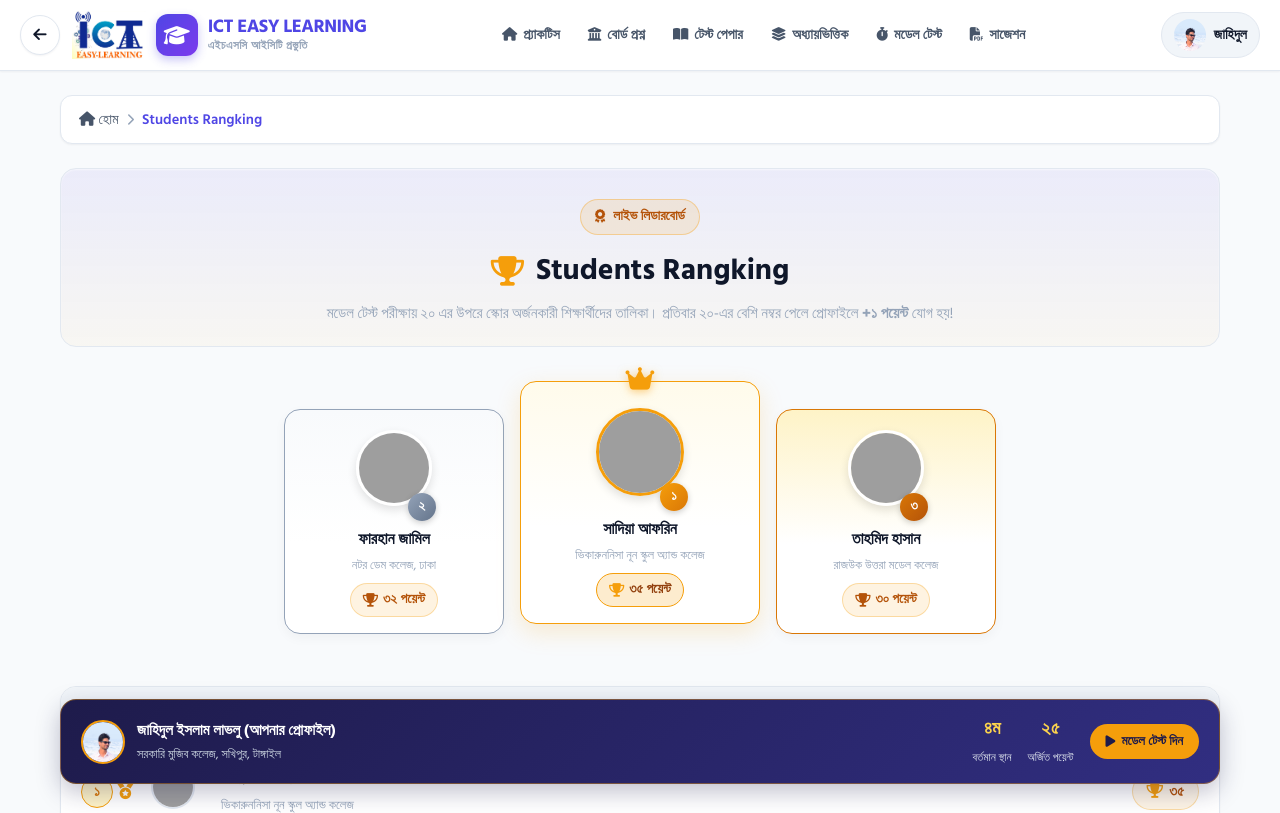
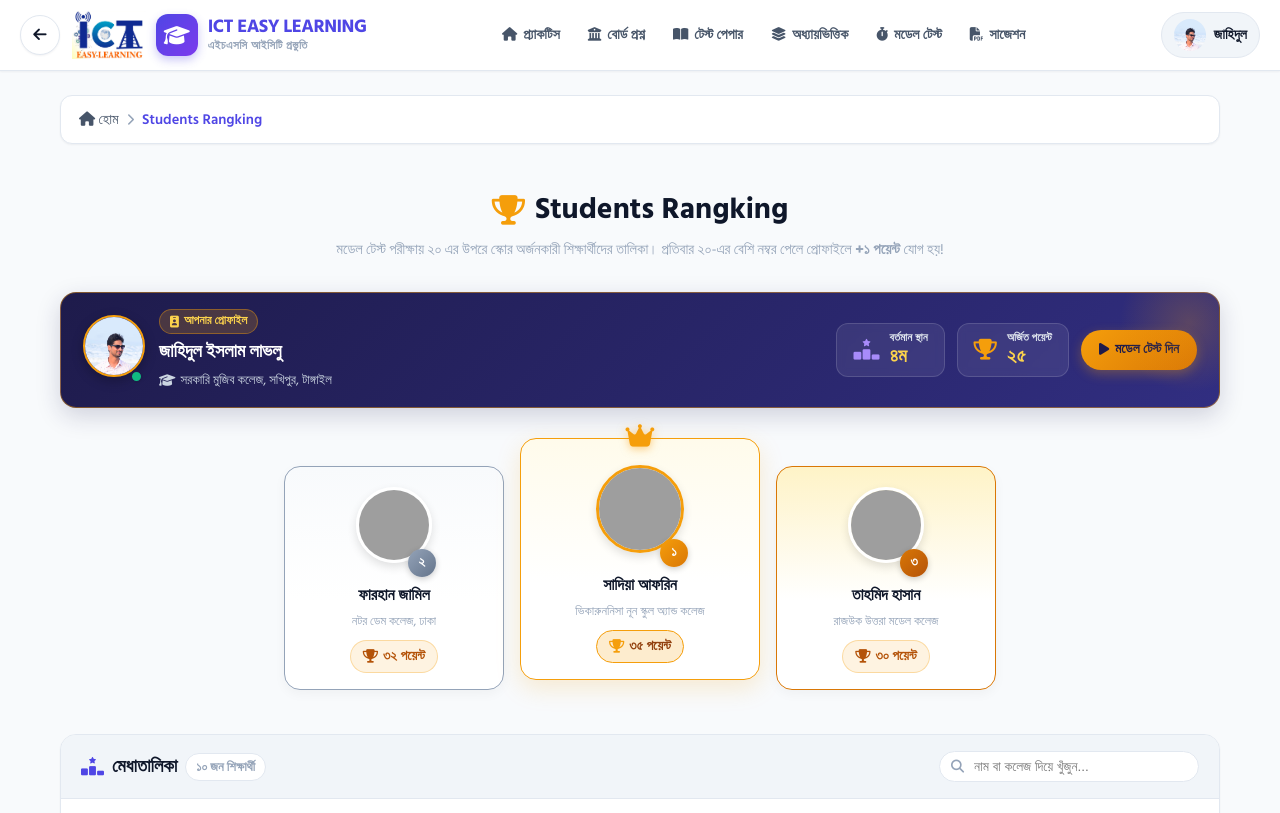
Before and after one commit to jahidolislamlablo-design/ict, a website: page pages/students-ranking.html in a window 1280 px wide. Shown: the top 813 px of the page. Drawn offline with Linux system fonts and the light colour scheme; no server answers; grey boxes are pictures that could not be loaded.

Commit message:
Set 5 fixed bottom-nav buttons with profile after Students Ranking, move your profile card to top of rankings page

```diff
--- a/assets/css/ranking.css
+++ b/assets/css/ranking.css
@@ -3,47 +3,201 @@
    ICT Easy Learning - Student Leaderboard & Points System
    ============================================================ */
 
-.ranking-hero {
+.ranking-hero-header {
     text-align: center;
-    padding: 30px 20px 20px;
-    background: linear-gradient(180deg, rgba(79, 70, 229, 0.08) 0%, rgba(245, 158, 11, 0.04) 100%);
-    border-radius: var(--radius-lg);
-    margin-bottom: 24px;
-    border: 1px solid var(--border-color);
-    box-shadow: inset 0 1px 2px rgba(255, 255, 255, 0.6);
-}
-
-.ranking-hero-badge {
-    display: inline-flex;
-    align-items: center;
-    gap: 8px;
-    padding: 6px 14px;
-    background: rgba(245, 158, 11, 0.12);
-    border: 1px solid rgba(245, 158, 11, 0.35);
-    border-radius: var(--radius-full);
-    color: #B45309;
-    font-size: 0.85rem;
-    font-weight: 700;
-    margin-bottom: 12px;
+    padding: 18px 10px 14px;
+    margin-bottom: 16px;
 }
 
 .ranking-hero-title {
     font-size: 1.85rem;
     font-weight: 800;
     color: var(--text-primary);
-    margin-bottom: 8px;
+    margin-bottom: 6px;
     display: flex;
     align-items: center;
     justify-content: center;
-    gap: 12px;
+    gap: 10px;
 }
 
 .ranking-hero-subtitle {
-    font-size: 0.95rem;
+    font-size: 0.92rem;
     color: var(--text-muted);
     max-width: 650px;
     margin: 0 auto;
-    line-height: 1.6;
+    line-height: 1.55;
+}
+
+/* ============================================================
+   "আপনার প্রোফাইল" ফিক্সড কার্ড (শীর্ষে স্থাপিত)
+   ============================================================ */
+.user-profile-top-card {
+    background: linear-gradient(135deg, #1E1B4B 0%, #312E81 100%);
+    color: #fff;
+    border-radius: var(--radius-lg);
+    padding: 16px 22px;
+    display: flex;
+    align-items: center;
+    justify-content: space-between;
+    box-shadow: 0 8px 24px rgba(30, 27, 75, 0.18);
+    border: 1.5px solid rgba(245, 158, 11, 0.45);
+    margin-bottom: 24px;
+    flex-wrap: wrap;
+    gap: 16px;
+    position: relative;
+    overflow: hidden;
+}
+
+.user-profile-top-card::after {
+    content: '';
+    position: absolute;
+    top: -40px;
+    right: -40px;
+    width: 140px;
+    height: 140px;
+    background: radial-gradient(circle, rgba(245, 158, 11, 0.22) 0%, rgba(245, 158, 11, 0) 70%);
+    pointer-events: none;
+}
+
+.user-top-info-group {
+    display: flex;
+    align-items: center;
+    gap: 14px;
+    min-width: 240px;
+}
+
+.user-top-avatar-box {
+    position: relative;
+    flex-shrink: 0;
+}
+
+.user-top-avatar {
+    width: 62px;
+    height: 62px;
+    border-radius: 50%;
+    object-fit: cover;
+    border: 2.5px solid #F59E0B;
+    box-shadow: 0 4px 12px rgba(0,0,0,0.25);
+}
+
+.user-top-online-dot {
+    position: absolute;
+    bottom: 2px;
+    right: 2px;
+    width: 13px;
+    height: 13px;
+    border-radius: 50%;
+    background: #10B981;
+    border: 2px solid #1E1B4B;
+}
+
+.user-top-meta {
+    display: flex;
+    flex-direction: column;
+    gap: 3px;
+}
+
+.user-top-badge {
+    display: inline-flex;
+    align-items: center;
+    gap: 5px;
+    padding: 2px 10px;
+    background: rgba(245, 158, 11, 0.2);
+    border: 1px solid rgba(245, 158, 11, 0.4);
+    border-radius: var(--radius-full);
+    color: #FCD34D;
+    font-size: 0.74rem;
+    font-weight: 700;
+    width: fit-content;
+}
+
+.user-top-name {
+    font-size: 1.15rem;
+    font-weight: 800;
+    margin: 0;
+    color: #fff;
+    letter-spacing: -0.2px;
+}
+
+.user-top-college {
+    font-size: 0.82rem;
+    color: #CBD5E1;
+    margin: 0;
+    display: flex;
+    align-items: center;
+    gap: 5px;
+}
+
+.user-top-stats-group {
+    display: flex;
+    align-items: center;
+    gap: 12px;
+    flex-wrap: wrap;
+}
+
+.top-stat-pill {
+    display: flex;
+    align-items: center;
+    gap: 10px;
+    padding: 8px 16px;
+    border-radius: 12px;
+    background: rgba(255, 255, 255, 0.08);
+    border: 1px solid rgba(255, 255, 255, 0.14);
+    backdrop-filter: blur(4px);
+}
+
+.top-stat-pill i {
+    font-size: 1.3rem;
+}
+
+.top-stat-pill.position-pill i {
+    color: #A78BFA;
+}
+
+.top-stat-pill.points-pill-top i {
+    color: #F59E0B;
+}
+
+.top-stat-text {
+    display: flex;
+    flex-direction: column;
+    line-height: 1.2;
+}
+
+.stat-label {
+    font-size: 0.7rem;
+    color: #E2E8F0;
+    text-transform: uppercase;
+    font-weight: 600;
+}
+
+.stat-value {
+    font-size: 1.2rem;
+    font-weight: 800;
+    color: #FCD34D;
+}
+
+.top-action-btn {
+    padding: 9px 18px;
+    background: linear-gradient(135deg, #F59E0B, #D97706);
+    color: #1E1B4B;
+    border: none;
+    border-radius: var(--radius-full);
+    font-weight: 800;
+    font-size: 0.85rem;
+    cursor: pointer;
+    text-decoration: none;
+    display: inline-flex;
+    align-items: center;
+    gap: 6px;
+    transition: all 0.2s ease;
+    box-shadow: 0 4px 12px rgba(245, 158, 11, 0.3);
+}
+
+.top-action-btn:hover {
+    background: linear-gradient(135deg, #FBBF24, #F59E0B);
+    transform: translateY(-1px);
+    box-shadow: 0 6px 16px rgba(245, 158, 11, 0.45);
 }
 
 /* ============================================================
@@ -54,8 +208,8 @@
     justify-content: center;
     align-items: flex-end;
     gap: 16px;
-    margin: 20px 0 32px;
-    padding: 20px 10px;
+    margin: 10px 0 28px;
+    padding: 16px 10px;
 }
 
 .podium-card {
@@ -78,7 +232,6 @@
     box-shadow: 0 10px 24px rgba(0, 0, 0, 0.08);
 }
 
-/* 1st Place Champion */
 .podium-card.rank-1 {
     order: 2;
     width: 240px;
@@ -93,14 +246,12 @@
     transform: translateY(-14px);
 }
 
-/* 2nd Place */
 .podium-card.rank-2 {
     order: 1;
     border-color: #94A3B8;
     background: linear-gradient(180deg, #F8FAFC 0%, var(--bg-card) 60%);
 }
 
-/* 3rd Place */
 .podium-card.rank-3 {
     order: 3;
     border-color: #D97706;
@@ -263,7 +414,6 @@
     font-size: 0.82rem;
 }
 
-/* Ranking Row */
 .ranking-list {
     display: flex;
     flex-direction: column;
@@ -392,152 +542,89 @@
 }
 
 /* ============================================================
-   CURRENT USER STICKY BANNER
-   ============================================================ */
-.current-user-sticky-bar {
-    position: sticky;
-    bottom: 16px;
-    z-index: 40;
-    margin-top: 20px;
-    background: linear-gradient(135deg, #1E1B4B 0%, #312E81 100%);
-    color: #fff;
-    border-radius: var(--radius-lg);
-    padding: 14px 20px;
-    display: flex;
-    align-items: center;
-    justify-content: space-between;
-    box-shadow: 0 8px 24px rgba(30, 27, 75, 0.28);
-    border: 1.5px solid rgba(245, 158, 11, 0.4);
-    flex-wrap: wrap;
-    gap: 12px;
-}
-
-.user-sticky-info {
-    display: flex;
-    align-items: center;
-    gap: 12px;
-}
-
-.user-sticky-avatar {
-    width: 44px;
-    height: 44px;
-    border-radius: 50%;
-    object-fit: cover;
-    border: 2px solid #F59E0B;
-}
-
-.user-sticky-text h4 {
-    font-size: 0.95rem;
-    font-weight: 700;
-    margin: 0;
-    color: #fff;
-}
-
-.user-sticky-text p {
-    font-size: 0.78rem;
-    color: #CBD5E1;
-    margin: 2px 0 0;
-}
-
-.user-sticky-stats {
-    display: flex;
-    align-items: center;
-    gap: 16px;
-}
-
-.sticky-stat-item {
-    text-align: center;
-}
-
-.sticky-stat-item strong {
-    display: block;
-    font-size: 1.15rem;
-    font-weight: 800;
-    color: #FCD34D;
-}
-
-.sticky-stat-item span {
-    font-size: 0.72rem;
-    color: #E2E8F0;
-}
-
-.sticky-action-btn {
-    padding: 7px 16px;
-    background: #F59E0B;
-    color: #1E1B4B;
-    border: none;
-    border-radius: var(--radius-full);
-    font-weight: 700;
-    font-size: 0.82rem;
-    cursor: pointer;
-    text-decoration: none;
-    display: inline-flex;
-    align-items: center;
-    gap: 6px;
-    transition: all 0.2s ease;
-}
-
-.sticky-action-btn:hover {
-    background: #FBBF24;
-    transform: translateY(-1px);
-}
-
-/* ============================================================
    RESPONSIVE DESIGN FOR RANKING PAGE
    ============================================================ */
 @media (max-width: 768px) {
+    .user-profile-top-card {
+        padding: 14px 16px;
+        flex-direction: column;
+        align-items: stretch;
+        gap: 14px;
+    }
+    .user-top-info-group {
+        width: 100%;
+    }
+    .user-top-avatar {
+        width: 52px;
+        height: 52px;
+    }
+    .user-top-name {
+        font-size: 1.05rem;
+    }
+    .user-top-stats-group {
+        display: grid;
+        grid-template-columns: 1fr 1fr;
+        gap: 8px;
+    }
+    .top-stat-pill {
+        padding: 6px 10px;
+    }
+    .stat-value {
+        font-size: 1.05rem;
+    }
+    .top-action-btn {
+        grid-column: span 2;
+        justify-content: center;
+        padding: 8px;
+    }
+
     .podium-container {
-        gap: 10px;
-        padding: 10px 4px;
+        gap: 8px;
+        padding: 10px 2px;
     }
     .podium-card {
         width: 32%;
-        padding: 14px 8px 12px;
+        padding: 12px 6px 10px;
     }
     .podium-card.rank-1 {
         width: 36%;
-        padding-top: 20px;
+        padding-top: 18px;
     }
     .podium-avatar {
-        width: 60px;
-        height: 60px;
+        width: 54px;
+        height: 54px;
     }
     .podium-card.rank-1 .podium-avatar {
-        width: 70px;
-        height: 70px;
+        width: 64px;
+        height: 64px;
     }
     .podium-name {
-        font-size: 0.85rem;
+        font-size: 0.82rem;
     }
     .podium-college {
-        font-size: 0.7rem;
+        font-size: 0.68rem;
     }
     .podium-points-tag {
-        font-size: 0.75rem;
-        padding: 4px 8px;
+        font-size: 0.72rem;
+        padding: 3px 6px;
     }
 
     .ranking-row {
-        grid-template-columns: 50px 48px 1fr 100px;
-        padding: 12px 14px;
+        grid-template-columns: 46px 42px 1fr 90px;
+        padding: 10px 12px;
     }
     .rank-avatar-img {
-        width: 38px;
-        height: 38px;
+        width: 34px;
+        height: 34px;
     }
     .rank-user-name {
-        font-size: 0.88rem;
+        font-size: 0.85rem;
     }
     .rank-user-college {
-        font-size: 0.74rem;
+        font-size: 0.72rem;
     }
     .points-pill {
-        padding: 4px 10px;
-        font-size: 0.82rem;
-    }
-
-    .current-user-sticky-bar {
-        padding: 10px 14px;
-        bottom: 74px; /* Above mobile bottom-nav */
+        padding: 4px 8px;
+        font-size: 0.78rem;
     }
 }
--- a/assets/js/students-ranking.js
+++ b/assets/js/students-ranking.js
@@ -49,9 +49,12 @@ async function loadRankingsData() {
             }
         }
 
+        // টপে "আপনার প্রোফাইল" কার্ড ফিক্সড রেন্ডার
+        renderCurrentUserProfileCard(currentLoggedInUser);
+
+        // শীর্ষ ৩ জনের পোডিয়াম ও সম্পূর্ণ র‍্যাংকিং
         renderPodium(allStudentsData.slice(0, 3));
         renderRankingList(allStudentsData);
-        renderCurrentUserStickyBar(currentLoggedInUser);
 
     } catch (err) {
         console.error('Failed to load rankings:', err);
@@ -66,7 +69,57 @@ async function loadRankingsData() {
     }
 }
 
-// ১. পোডিয়াম রেন্ডার (Top 3 Students)
+// ১. টপে "আপনার প্রোফাইল" ফিক্সড কার্ড রেন্ডার
+function renderCurrentUserProfileCard(user) {
+    const card = document.getElementById('currentUserProfileCard');
+    if (!card) return;
+
+    if (!user) {
+        card.style.display = 'none';
+        return;
+    }
+
+    const toBn = (n) => (window.toBanglaNum ? window.toBanglaNum(n) : n);
+
+    card.style.display = 'flex';
+    card.innerHTML = `
+        <div class="user-top-info-group">
+            <div class="user-top-avatar-box">
+                <img src="${resolveAvatar(user.avatar)}" alt="${escapeHtml(user.name)}" class="user-top-avatar" onerror="this.src='https://images.unsplash.com/photo-1535713875002-d1d0cf377fde?auto=format&fit=crop&w=100&q=80'">
+                <div class="user-top-online-dot" title="সক্রিয় শিক্ষার্থী"></div>
+            </div>
+            <div class="user-top-meta">
+                <div class="user-top-badge">
+                    <i class="fa-solid fa-id-badge"></i> আপনার প্রোফাইল
+                </div>
+                <h3 class="user-top-name">${escapeHtml(user.name)}</h3>
+                <p class="user-top-college"><i class="fa-solid fa-graduation-cap"></i> ${escapeHtml(user.college || 'সরকারি মুজিব কলেজ, সখিপুর, টাঙ্গাইল')}</p>
+            </div>
+        </div>
+
+        <div class="user-top-stats-group">
+            <div class="top-stat-pill position-pill">
+                <i class="fa-solid fa-ranking-star"></i>
+                <div class="top-stat-text">
+                    <span class="stat-label">বর্তমান স্থান</span>
+                    <strong class="stat-value">${toBn(user.position || 4)}ম</strong>
+                </div>
+            </div>
+            <div class="top-stat-pill points-pill-top">
+                <i class="fa-solid fa-trophy"></i>
+                <div class="top-stat-text">
+                    <span class="stat-label">অর্জিত পয়েন্ট</span>
+                    <strong class="stat-value">${toBn(user.points || 0)}</strong>
+                </div>
+            </div>
+            <a href="model-test.html" class="top-action-btn" title="পয়েন্ট বাড়াতে টেস্ট দিন">
+                <i class="fa-solid fa-play"></i> মডেল টেস্ট দিন
+            </a>
+        </div>
+    `;
+}
+
+// ২. পোডিয়াম রেন্ডার (Top 3 Students)
 function renderPodium(top3) {
     const podiumContainer = document.getElementById('podiumContainer');
     if (!podiumContainer) return;
@@ -128,7 +181,7 @@ function renderPodium(top3) {
     `;
 }
 
-// ২. সম্পূর্ণ র‍্যাংকিং তালিকা রেন্ডার
+// ৩. সম্পূর্ণ র‍্যাংকিং তালিকা রেন্ডার
 function renderRankingList(students) {
     const listContainer = document.getElementById('rankingListContainer');
     const countDisplay = document.getElementById('rankingTotalCount');
@@ -197,43 +250,6 @@ function renderRankingList(students) {
     listContainer.innerHTML = html;
 }
 
-// ৩. স্টিকি বর্তমান ইউজার বার
-function renderCurrentUserStickyBar(user) {
-    const bar = document.getElementById('currentUserStickyBar');
-    if (!bar) return;
-
-    if (!user) {
-        bar.style.display = 'none';
-        return;
-    }
-
-    const toBn = (n) => (window.toBanglaNum ? window.toBanglaNum(n) : n);
-
-    bar.style.display = 'flex';
-    bar.innerHTML = `
-        <div class="user-sticky-info">
-            <img src="${resolveAvatar(user.avatar)}" alt="${escapeHtml(user.name)}" class="user-sticky-avatar" onerror="this.src='https://images.unsplash.com/photo-1535713875002-d1d0cf377fde?auto=format&fit=crop&w=100&q=80'">
-            <div class="user-sticky-text">
-                <h4>${escapeHtml(user.name)} (আপনার প্রোফাইল)</h4>
-                <p>${escapeHtml(user.college || 'সরকারি মুজিব কলেজ, সখিপুর')}</p>
-            </div>
-        </div>
-        <div class="user-sticky-stats">
-            <div class="sticky-stat-item">
-                <strong>${toBn(user.position || 4)}ম</strong>
-                <span>বর্তমান স্থান</span>
-            </div>
-            <div class="sticky-stat-item">
-                <strong>${toBn(user.points || 0)}</strong>
-                <span>অর্জিত পয়েন্ট</span>
-            </div>
-            <a href="model-test.html" class="sticky-action-btn" title="পয়েন্ট বাড়াতে টেস্ট দিন">
-                <i class="fa-solid fa-play"></i> মডেল টেস্ট দিন
-            </a>
-        </div>
-    `;
-}
-
 // ৪. সার্চ ফিল্টারিং
 function filterRankings(query) {
     if (!query || !query.trim()) {
--- a/pages/students-ranking.html
+++ b/pages/students-ranking.html
@@ -7,8 +7,8 @@
     <!-- FontAwesome & Fonts -->
     <link rel="stylesheet" href="https://cdnjs.cloudflare.com/ajax/libs/font-awesome/6.5.1/css/all.min.css">
     <!-- Stylesheets -->
-    <link rel="stylesheet" href="../assets/css/style.css?v=4.5">
-    <link rel="stylesheet" href="../assets/css/ranking.css?v=4.5">
+    <link rel="stylesheet" href="../assets/css/style.css?v=4.6">
+    <link rel="stylesheet" href="../assets/css/ranking.css?v=4.6">
 </head>
 <body>
 
@@ -48,7 +48,7 @@
                 </ul>
             </div>
 
-            <!-- হেডার অ্যাকশন: ডান পাশে প্রোফাইল আইকনের বাম পাশে Students Rangking বাটন -->
+            <!-- হেডার অ্যাকশন: প্রোফাইল বাটন -->
             <div class="header-actions">
                 <a href="profile.html" class="header-user-btn" title="আমার প্রোফাইল">
                     <img src="../assets/images/developer.jpg" alt="ইউজার প্রোফাইল" onerror="this.src='https://images.unsplash.com/photo-1535713875002-d1d0cf377fde?auto=format&fit=crop&w=100&q=80'">
@@ -71,17 +71,21 @@
                 </div>
             </div>
 
-            <!-- হিরো সেকশন -->
-            <div class="ranking-hero">
-                <div class="ranking-hero-badge">
-                    <i class="fa-solid fa-award"></i> লাইভ লিডারবোর্ড
-                </div>
+            <!-- হিরো টাইটেল সেকশন -->
+            <div class="ranking-hero-header">
                 <h1 class="ranking-hero-title">
                     <i class="fa-solid fa-trophy" style="color: #F59E0B;"></i> Students Rangking
                 </h1>
                 <p class="ranking-hero-subtitle">
                     মডেল টেস্ট পরীক্ষায় ২০ এর উপরে স্কোর অর্জনকারী শিক্ষার্থীদের তালিকা। প্রতিবার ২০-এর বেশি নম্বর পেলে প্রোফাইলে <strong>+১ পয়েন্ট</strong> যোগ হয়!
                 </p>
+            </div>
+
+            <!-- "আপনার প্রোফাইল" ফিক্সড কার্ড (লাইভ লিডারবোর্ড কেটে দিয়ে এখানে ফিক্সড করা হয়েছে) -->
+            <div id="currentUserProfileCard" class="user-profile-top-card">
+                <div style="text-align: center; width: 100%; padding: 10px; color: rgba(255,255,255,0.7);">
+                    <i class="fa-solid fa-spinner fa-spin"></i> আপনার প্রোফাইল তথ্য লোড হচ্ছে...
+                </div>
             </div>
 
             <!-- শীর্ষ ৩ জনের পোডিয়াম -->
@@ -106,9 +110,6 @@
                 </div>
             </div>
 
-            <!-- স্টিকি নিজের অবস্থান বার -->
-            <div id="currentUserStickyBar" class="current-user-sticky-bar" style="display: none;"></div>
-
         </div>
     </main>
 
@@ -131,7 +132,7 @@
         </div>
     </footer>
 
-        <!-- মোবাইল বটম নেভিগেশন বার -->
+    <!-- মোবাইল বটম নেভিগেশন বার (সবসময় ৫টি বাটন ফিক্সড) -->
     <nav class="bottom-nav">
         <a href="../index.html" class="nav-item">
             <i class="fa-solid fa-house"></i>
@@ -149,11 +150,15 @@
             <i class="fa-solid fa-trophy"></i>
             <span class="nav-label-multiline">Students<br>Rangking</span>
         </a>
+        <a href="profile.html" class="nav-item">
+            <i class="fa-solid fa-user"></i>
+            <span>প্রোফাইল</span>
+        </a>
     </nav>
 
     <!-- স্ক্রিপ্টস -->
-    <script src="../assets/js/api.js?v=4.5"></script>
-    <script src="../assets/js/main.js?v=4.5"></script>
-    <script src="../assets/js/students-ranking.js?v=4.5"></script>
+    <script src="../assets/js/api.js?v=4.6"></script>
+    <script src="../assets/js/main.js?v=4.6"></script>
+    <script src="../assets/js/students-ranking.js?v=4.6"></script>
 </body>
 </html>
```
Also changed, not shown: assets/css/style.css (+22 -14 lines), index.html (+8 -4 lines), pages/board-question.html (+10 -6 lines), pages/chapter-prep.html (+10 -6 lines), pages/compiler.html (+8 -4 lines), pages/favorite-question.html (+8 -5 lines), pages/model-test.html (+10 -6 lines), pages/pdf-suggestion.html (+10 -6 lines), pages/profile.html (+10 -6 lines), pages/test-paper.html (+10 -6 lines).
